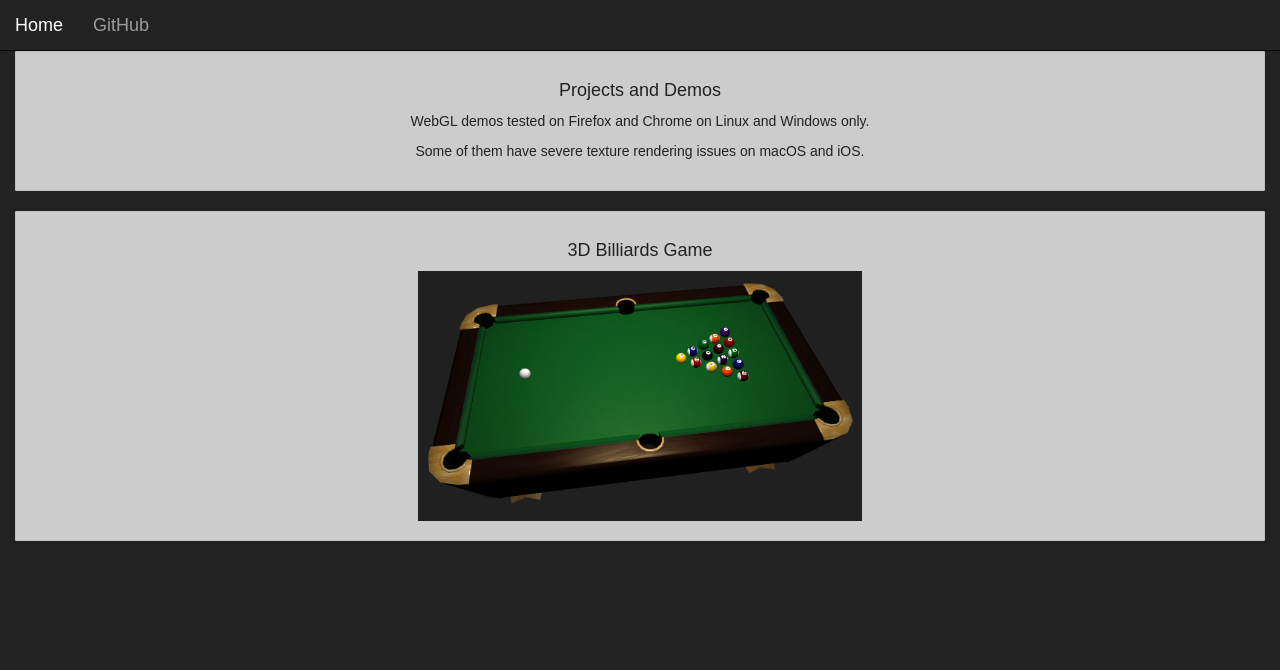
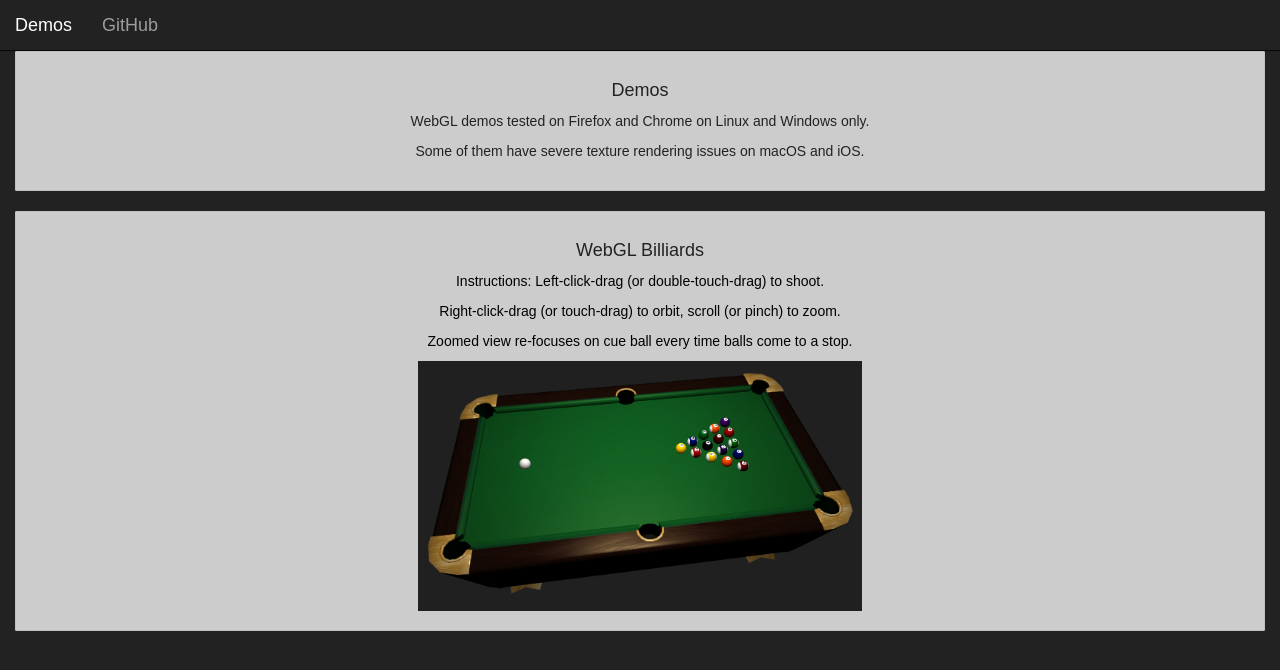
Before and after one commit to a-day-old-bagel/a-day-old-bagel.github.io, a plain HTML site: page index.html in a window 1280 px wide. Drawn offline with nearby package versions, Linux system fonts and the light colour scheme; a web font is replaced by a local one.

Commit message:
updated instruction text for billiards

```diff
--- a/index.html
+++ b/index.html
@@ -16,7 +16,7 @@
     <!-- top navbar -->
     <nav class="navbar navbar-inverse navbar-fixed-top" role="navigation">
       <div class="navbar-header">
-        <a class="navbar-brand" href="http://www.galencochrane.com/">Home</a>
+        <a class="navbar-brand" href="http://www.galencochrane.com/">Demos</a>
         <a class="navbar-brand" href="https://github.com/a-day-old-bagel/">GitHub</a>
       </div>
     </nav>
@@ -24,7 +24,7 @@
     <div class="container-fluid">
       <!-- Introduction -->
       <div class="well" id="glWell" align="center">
-        <h4> Projects and Demos </h4>
+        <h4> Demos </h4>
         <p> WebGL demos tested on Firefox and Chrome on Linux and Windows only. </p>
         <p> Some of them have severe texture rendering issues on macOS and iOS. </p>
       </div>
@@ -32,8 +32,11 @@
 
     <div class="container-fluid">
       <div class="well" id="glWell" align="center">
-        <a href="http://www.galencochrane.com/billiards/index.html" style="color:black;">
-        <h4>3D Billiards Game</h4>
+        <a href="http://www.galencochrane.com/billiards" style="color:black;">
+        <h4>WebGL Billiards</h4>
+        <p> Instructions: Left-click-drag (or double-touch-drag) to shoot. </p>
+        <p> Right-click-drag (or touch-drag) to orbit, scroll (or pinch) to zoom. </p>
+        <p> Zoomed view re-focuses on cue ball every time balls come to a stop. </p>
         <img src="./screens/pool.png" alt="Mountain View" style="height:250px;">
         </a>
       </div>
```
